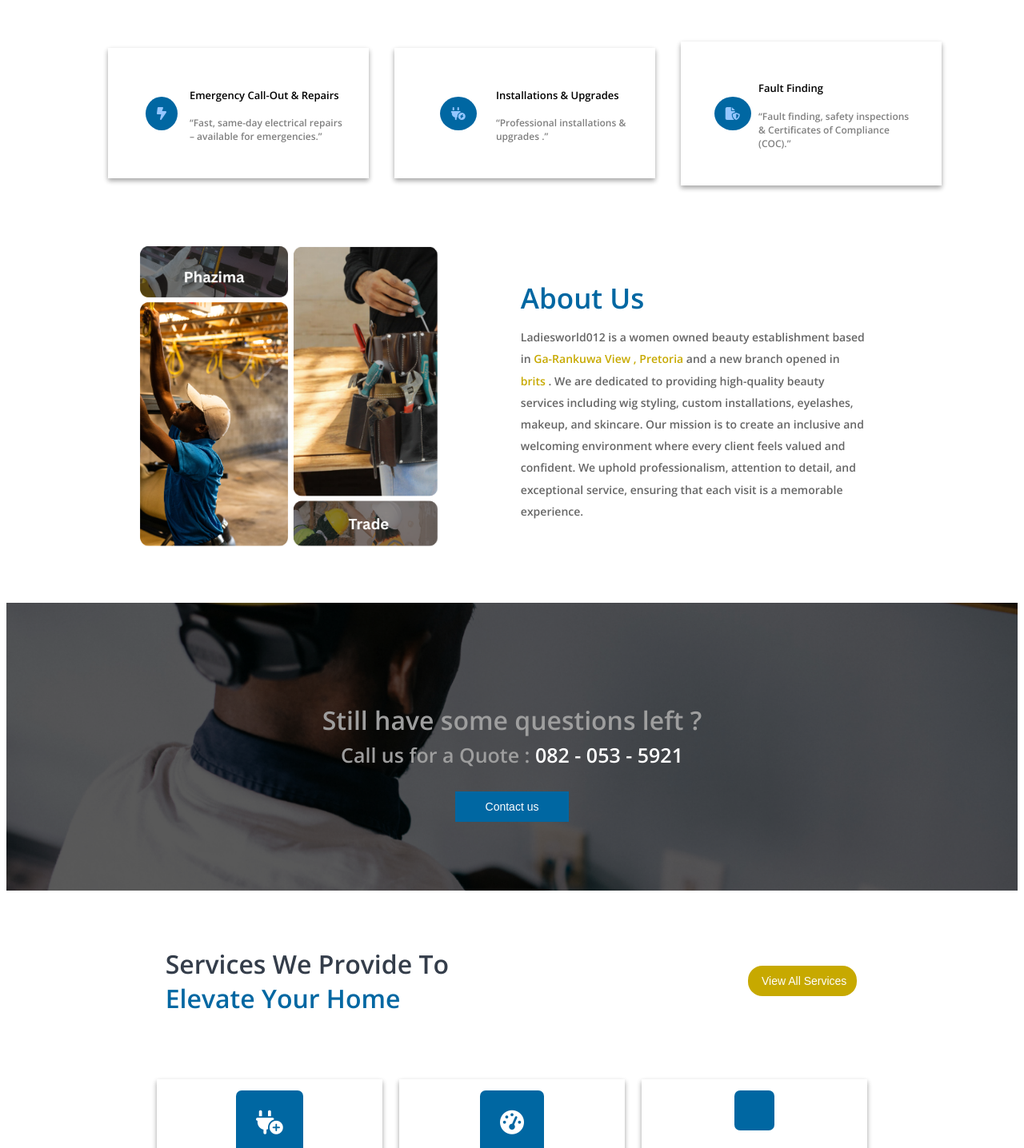
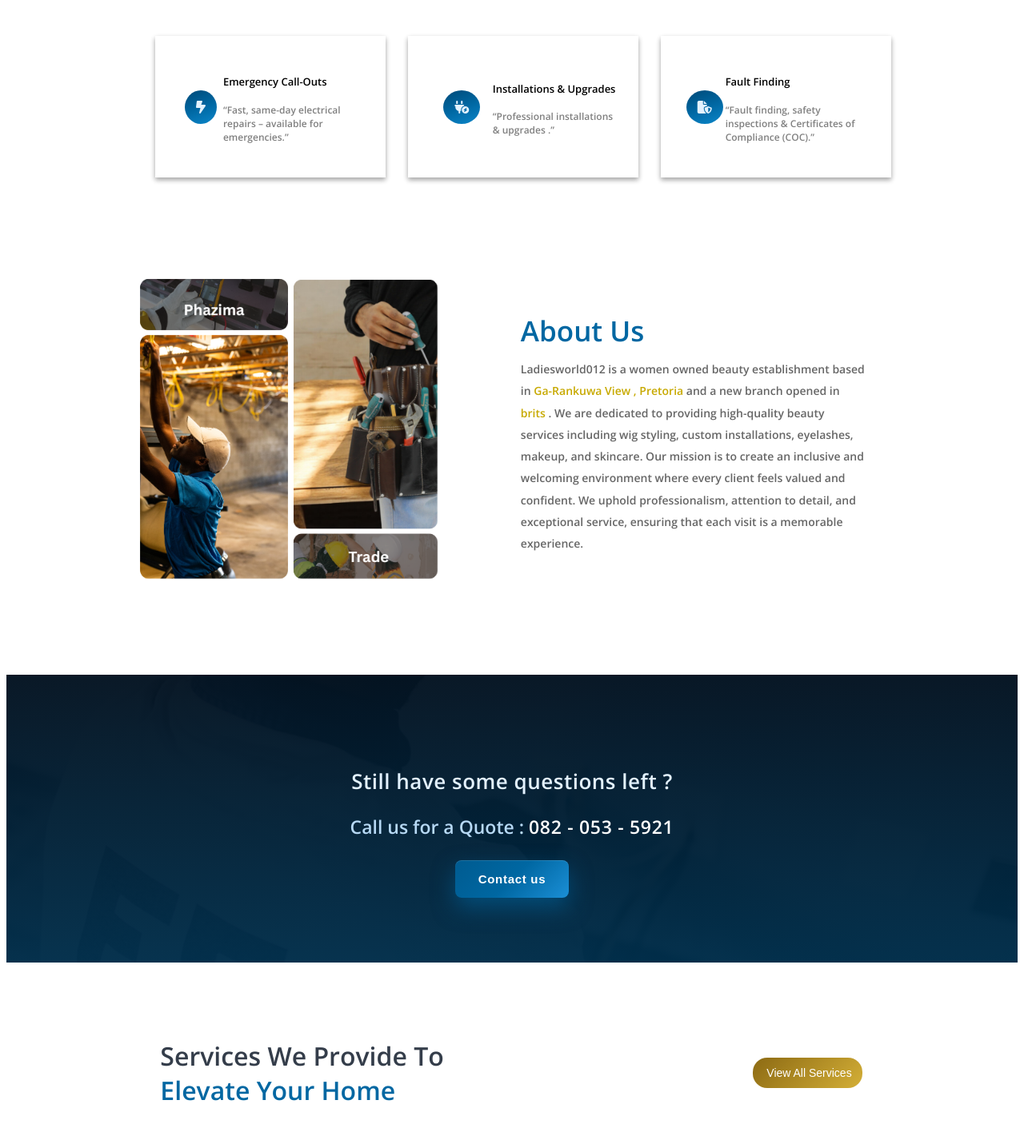
Before and after one commit to Trophydecoder/PhazimaTrading, an Angular app: page / in a window 1280 px wide. Shown: the part 794-2230 px from the top of the page at 80% size. Built offline with nearby package versions, Linux system fonts and the light colour scheme.

Commit message:
change colors and icons for call us and servuices

```diff
--- a/src/app/components/aboutus/aboutus.component.scss
+++ b/src/app/components/aboutus/aboutus.component.scss
@@ -1,6 +1,7 @@
 .ContainerForAll {
     width: 100%;
 
+   height: 78vh;
     font-family: 'Open Sans', sans-serif;
 
     display: flex;
@@ -10,6 +11,7 @@
 
   .SectionforAboutme {
     display: flex;
+    margin-top: 5%;
     justify-content: center;
     align-items: center;
     padding: 2rem;
@@ -105,6 +107,15 @@
   }
   //Responsive
   @media screen and (min-width: 1024px) {
+    .ContainerForAll {
+      width: 100%;
+
+     height: 73vh;
+    }
+    .SectionforAboutme {
+      display: flex;
+      margin-top: 0%;
+    }
     .SectionforImage {
       flex-direction: row;
       justify-content:center;
--- a/src/app/components/callus/callus.component.scss
+++ b/src/app/components/callus/callus.component.scss
@@ -1,61 +1,94 @@
 .MainContainer{
-    background-image:url('/assets/CallusBG.png');
+    background-image:
+      linear-gradient(
+        rgba(4, 20, 35, 0.92),
+        rgba(0, 48, 78, 0.92)
+      ),
+      url('/assets/CallusBG.png');
     background-repeat: no-repeat;
     background-size: cover;
+    background-position: center;
     height: 35vh;
     display: flex;
     align-items: center;
     margin-top: -13%;
 }
+
 .SectionContainer{
-
     width: 100%;
     display: flex;
     justify-content: center;
     align-items: center;
     text-align: center;
 }
+
+.Callus{
+    max-width: 720px;
+    padding: 36px 22px;
+}
+
 .Callus h4{
     font-size: 22px;
-    color: rgb(158, 158, 158);
+    color: #e3f2ff;
     font-family: 'Open Sans', sans-serif;
+    font-weight: 600;
+    letter-spacing: 0.5px;
+    margin-bottom: 10px;
 }
+
 .Callus p{
-    margin-top: -7%;
-     font-size: 18px;
-     color: rgb(158, 158, 158);
-     font-family: 'Open Sans', sans-serif;
+    font-size: 18px;
+    color: #b7d9f5;
+    font-family: 'Open Sans', sans-serif;
+    margin-bottom: 26px;
 }
+
 .Callus p span{
-    color:#ffffff;
+    color: #ffffff;
+    font-weight: 700;
+    letter-spacing: 0.7px;
 }
+
 #about{
-    width: 30%;
-    background-color:#0067a2;
+    width: 35%;
+    background: linear-gradient(135deg, #005b90, #0067a2, #1b8fd6);
     border: none;
-    color: white;
-    padding: 11px 13px;
+    color: #ffffff;
+    padding: 13px 18px;
+    font-size: 14px;
+    font-weight: 600;
+    letter-spacing: 0.7px;
+    cursor: pointer;
+    border-radius: 8px;
+    box-shadow:
+      0 12px 28px rgba(0, 103, 162, 0.55),
+      inset 0 1px 0 rgba(255,255,255,0.12);
+    transition: all 0.35s ease;
+}
 
-    text-align: center;
-    text-decoration: none;
-    display: inline-block;
-    font-size: 14px;
-    margin: 4px 2px;
-    cursor: pointer;
-  }
+#about:hover{
+    transform: translateY(-3px);
+    box-shadow:
+      0 18px 38px rgba(0, 103, 162, 0.65);
+    background: linear-gradient(135deg, #0067a2, #1b8fd6);
+}
+
 @media screen and (min-width:1024px){
     .MainContainer{
         height: 45vh;
         margin-top: 3%;
     }
+
     .Callus h4{
-        font-size: 32px;
+        font-size: 26px;
+    }
 
-        font-family: 'Open Sans', sans-serif;
-   }
-   .Callus p {
-    margin-top: -8%;
-    font-size: 25px;
-   }
+    .Callus p{
+        font-size: 23px;
+    }
 
+    #about{
+        font-size: 15px;
+        padding: 15px 20px;
+    }
 }
--- /dev/null
+++ b/src/app/components/contactform/contactform.component.html
@@ -0,0 +1,29 @@
+<section class="contact-section">
+    <div class="containerforforms">
+    <div class="contact-form-card">
+      <h2>Get in Touch</h2>
+      <form (ngSubmit)="sendMessage()">
+        <label for="name">Name</label>
+        <input type="text" id="name" [(ngModel)]="name" name="name" placeholder="Your name" required />
+
+        <label for="message">Message</label>
+        <textarea id="message" [(ngModel)]="message" name="message" placeholder="Write your message..." required></textarea>
+
+        <button type="submit">Send</button>
+      </form>
+    </div>
+
+    <div class="social-card">
+      <h3>Reach us</h3>
+      <p>via social platforms:</p>
+      <div class="social-icons">
+        <a href="https://www.facebook.com/groups/3919006241716994" target="_blank" class="social-btn facebook">
+          <i class="fab fa-facebook-f"></i>
+        </a>
+        <a href="https://wa.me/" target="_blank" class="social-btn whatsapp">
+          <i class="fab fa-whatsapp"></i>
+        </a>
+      </div>
+    </div>
+  </div>
+  </section>
--- /dev/null
+++ b/src/app/components/contactform/contactform.component.scss
@@ -0,0 +1,185 @@
+/* 🌌 Page Container */
+.contact-section {
+    display: flex;
+    justify-content:center;
+    align-items: center;
+    padding: 60px 20px;
+    background: linear-gradient(to right, #0f0f0f, #1b1b1b);
+    color: #fff;
+    font-family: 'Inter', sans-serif;
+    min-height: 80vh;
+  }
+
+  .containerforforms{
+    gap: 30px;
+    width: 80%;
+    flex-direction:column;
+    align-items: center;
+    display: flex;
+    justify-content: space-around;
+  }
+  /* 📝 Cards */
+  .contact-form-card,
+  .social-card {
+    width: 90%;
+    background: rgba(255, 255, 255, 0.05);
+    border-radius: 20px;
+    padding: 30px;
+    backdrop-filter: blur(12px);
+    box-shadow: 0 8px 40px rgba(0, 0, 0, 0.25);
+    transition: transform 0.3s ease, box-shadow 0.3s ease;
+  }
+
+  .contact-form-card:hover,
+  .social-card:hover {
+    transform: translateY(-5px);
+    box-shadow: 0 12px 50px rgba(0, 0, 0, 0.35);
+  }
+
+  /* 🔹 Headings */
+  .contact-form-card h2 {
+    font-size: 28px;
+    margin-bottom: 25px;
+    font-weight: 700;
+    letter-spacing: 1px;
+    color: #f5f5f5;
+    text-align: left;
+  }
+
+  .social-card h3 {
+    font-size: 26px;
+    margin-bottom: 15px;
+    font-weight: 700;
+    letter-spacing: 1px;
+    color: #f5f5f5;
+    text-align: center;
+  }
+
+  /* 📩 Form */
+  .contact-form-card form {
+    display: flex;
+    flex-direction: column;
+  }
+
+  .contact-form-card label {
+    margin-bottom: 6px;
+    font-weight: 600;
+    color: #ddd;
+  }
+
+  .contact-form-card input,
+  .contact-form-card textarea {
+    padding: 14px;
+    margin-bottom: 18px;
+    border: none;
+    border-radius: 12px;
+    font-size: 15px;
+    background: rgba(255, 255, 255, 0.1);
+    color: #fff;
+    transition: all 0.3s ease;
+  }
+
+  .contact-form-card input:focus,
+  .contact-form-card textarea:focus {
+    outline: none;
+    background: rgba(255, 255, 255, 0.15);
+    box-shadow: 0 0 10px var(--main, #d9a300);
+  }
+
+  .contact-form-card textarea {
+    min-height: 120px;
+    resize: none;
+  }
+
+  /* 🚀 Button */
+  .contact-form-card button {
+    padding: 14px;
+    border: none;
+    background: linear-gradient(135deg, var(--main, #d9a300), #ffbb00);
+    color: var(--textsecondary, #fff);
+    font-weight: bold;
+    font-size: 15px;
+    border-radius: 12px;
+    cursor: pointer;
+    transition: all 0.3s ease;
+  }
+
+  .contact-form-card button:hover {
+    background: linear-gradient(135deg, #ffcc00, #e6a600);
+    transform: translateY(-2px);
+    box-shadow: 0 4px 15px rgba(255, 200, 0, 0.4);
+  }
+
+  /* 🌍 Social Section */
+  .social-card p {
+    margin-bottom: 20px;
+    font-size: 15px;
+    color: #ccc;
+    text-align: center;
+  }
+
+  .social-icons {
+    display: flex;
+    gap: 20px;
+    justify-content: center;
+    margin-top: 10px;
+  }
+
+  .social-btn {
+    width: 55px;
+    height: 55px;
+    display: flex;
+    align-items: center;
+    justify-content: center;
+    border-radius: 50%;
+    font-size: 22px;
+    color: #fff;
+    text-decoration: none;
+    transition: all 0.3s ease;
+    box-shadow: 0 6px 15px rgba(0,0,0,0.2);
+  }
+
+  .social-btn:hover {
+    transform: scale(1.15) rotate(8deg);
+    box-shadow: 0 8px 25px rgba(0,0,0,0.35);
+    opacity: 0.95;
+  }
+
+  /* 🎨 Social Brand Colors */
+  .facebook {
+    background: #1877f2;
+  }
+
+  .whatsapp {
+    background: #25d366;
+  }
+
+  .instagram {
+    background: radial-gradient(circle at 30% 107%, #fdf497 0%, #fd5949 45%, #d6249f 60%, #285AEB 90%);
+  }
+
+  /* 📱 Responsive */
+  @media screen and (min-width: 1024px) {
+
+    .containerforforms{
+      width: 80%;
+      flex-direction: row;
+      align-items: center;
+      display: flex;
+      justify-content: space-around;
+    }
+    .contact-section {
+      flex-direction: row;
+      align-items: center;
+      width: 100%;
+      margin-top: 3%;
+      padding: 0px;
+    }
+
+    .contact-form-card,
+    .social-card {
+      width: 40%;
+
+    }
+
+  }
--- /dev/null
+++ b/src/app/components/contactform/contactform.component.ts
@@ -0,0 +1,27 @@
+import { Component } from '@angular/core';
+import { FormsModule } from '@angular/forms';
+import { CommonModule } from '@angular/common';
+
+@Component({
+  selector: 'app-contactform',
+  imports: [FormsModule  ,CommonModule ],
+  templateUrl: './contactform.component.html',
+  styleUrl: './contactform.component.scss'
+})
+export class ContactformComponent {
+  name: string = '';
+  message: string = '';
+
+  sendMessage() {
+    if (!this.name.trim() || !this.message.trim()) {
+      alert('Please enter both name and message.');
+      return;
+    }
+
+    const phoneNumber = '27629326569'; // Replace with your WhatsApp number (country code + number, no "+")
+    const text = `Name: ${this.name}%0A%0AMessage: ${this.message}`;
+    const url = `https://wa.me/${phoneNumber}?text=${text}`;
+
+    window.open(url, '_blank');
+  }
+}
--- a/src/app/components/navbar/navbar.component.scss
+++ b/src/app/components/navbar/navbar.component.scss
@@ -76,7 +76,7 @@
       font-family: poppins , sans-serif;
      }
      #Appointment{
-      background-color:#c7a900;
+      background: linear-gradient(135deg, #8C6A13, #D4AF37);
       border: none;
       color: white;
       padding: 11px 13px;
--- a/src/app/components/promotionalpoints/promotionalpoints.component.html
+++ b/src/app/components/promotionalpoints/promotionalpoints.component.html
@@ -5,7 +5,7 @@
             <i class="fa-solid fa-bolt-lightning service-icon emergency"></i>
             </div>
             <div class="Side">
-                <h4>Emergency Call-Out & Repairs</h4>
+                <h4>Emergency Call-Outs</h4>
                 <p>“Fast, same-day electrical repairs – available for emergencies.”</p>
             </div>
         </div>
--- a/src/app/components/promotionalpoints/promotionalpoints.component.scss
+++ b/src/app/components/promotionalpoints/promotionalpoints.component.scss
@@ -14,9 +14,11 @@
     align-items: center;
 }
 .box{
+
     margin-top: 5%;
     padding: 3%;
     width:76%;
+    height: 15vh;
     display: flex;
     justify-content: center;
     align-items: center;
@@ -29,10 +31,11 @@
     justify-content: center;
 }
 .service-icon {
+
     border-radius: 50%;
     padding:13px 14px;
-    background-color:#0067a2;;
-    color:#94c6ff;
+background: linear-gradient(160deg, #004a78, #0067a2, #0b86c9);
+color: #e3f2ff;
 }
 .Side h4{
      font-weight: bolder;
@@ -53,7 +56,7 @@
         padding: 0%;
         display: flex;
         justify-content: space-around;
-        width:85%;
+        width:75%;
         flex-direction:row;
 
     }
--- a/src/app/components/services/services.component.html
+++ b/src/app/components/services/services.component.html
@@ -20,7 +20,7 @@
             <p>Replace breakers, rewiring</p>
         </div>
         <div class="Box">
-            <i class="fa-solid fa-droplet-bolt"></i>
+            <i class="fa-solid fa-water-ladder"></i>
             <h4>Geyser Installations & Repairs</h4>
             <p>Thermostat, elements, isolators</p>
         </div>
--- a/src/app/components/services/services.component.scss
+++ b/src/app/components/services/services.component.scss
@@ -1,8 +1,8 @@
 .ServiceContainer{
-    margin-top: 4%;
     width: 100%;
 }
 .ServiceSection{
+    margin-top: 5%;
     display: flex;
     justify-content: center;
     align-items: center;
@@ -29,7 +29,7 @@
 
 
 #moreservice{
-    background-color:#c7a900;
+    background: linear-gradient(135deg, #8C6A13, #D4AF37);
     border: none;
     color: white;
     padding: 11px 13px;
@@ -62,9 +62,9 @@
 }
 .fa-solid{
     border-radius: 7px;
-    padding: 25px 25px;
+    padding: 15px 18px;
     font-size: 30px;
-    background-color:#0067a2;;
+    background: linear-gradient(135deg, #0B2E4E, #0F4C75);
     color:#ffffff;
 }
 .Box{
@@ -102,7 +102,7 @@
     }
     .Service{
         display: flex;
-        width: 98%;
+        width: 100%;
     }
     .Service h3 {
         font-size: 32px;
@@ -112,4 +112,7 @@
       .Service  h3 span{
           color:#0067a2;
       }
+      .fa-solid{
+        font-size: 25px;
+      }
 }
--- a/src/app/pages/homepage/homepage.component.html
+++ b/src/app/pages/homepage/homepage.component.html
@@ -4,3 +4,4 @@
 <app-aboutus></app-aboutus>
 <app-callus></app-callus>
 <app-services></app-services>
+<app-contactform></app-contactform>
--- a/src/app/pages/homepage/homepage.component.ts
+++ b/src/app/pages/homepage/homepage.component.ts
@@ -5,10 +5,12 @@ import { PromotionalpointsComponent } from "../../components/promotionalpoints/p
 import { AboutusComponent } from "./../../components/aboutus/aboutus.component";
 import { CallusComponent } from "../../components/callus/callus.component";
 import { ServicesComponent } from "../../components/services/services.component";
+import { ContactformComponent } from "../../components/contactform/contactform.component";
+
 
 @Component({
   selector: 'app-homepage',
-  imports: [NavbarComponent, LandingComponent, PromotionalpointsComponent, AboutusComponent, CallusComponent, ServicesComponent],
+  imports: [NavbarComponent, LandingComponent, PromotionalpointsComponent, AboutusComponent, CallusComponent, ServicesComponent, ContactformComponent],
   templateUrl: './homepage.component.html',
   styleUrl: './homepage.component.scss'
 })
```
Also changed, not shown: 1 other file (tests, documents, lock files or other folders).
